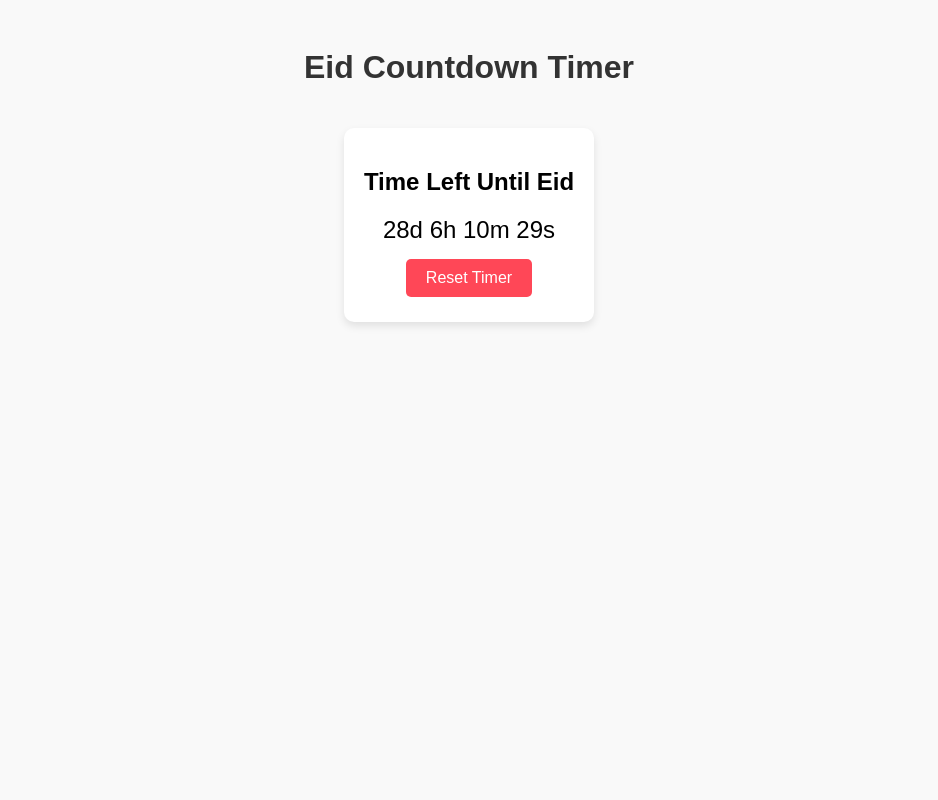
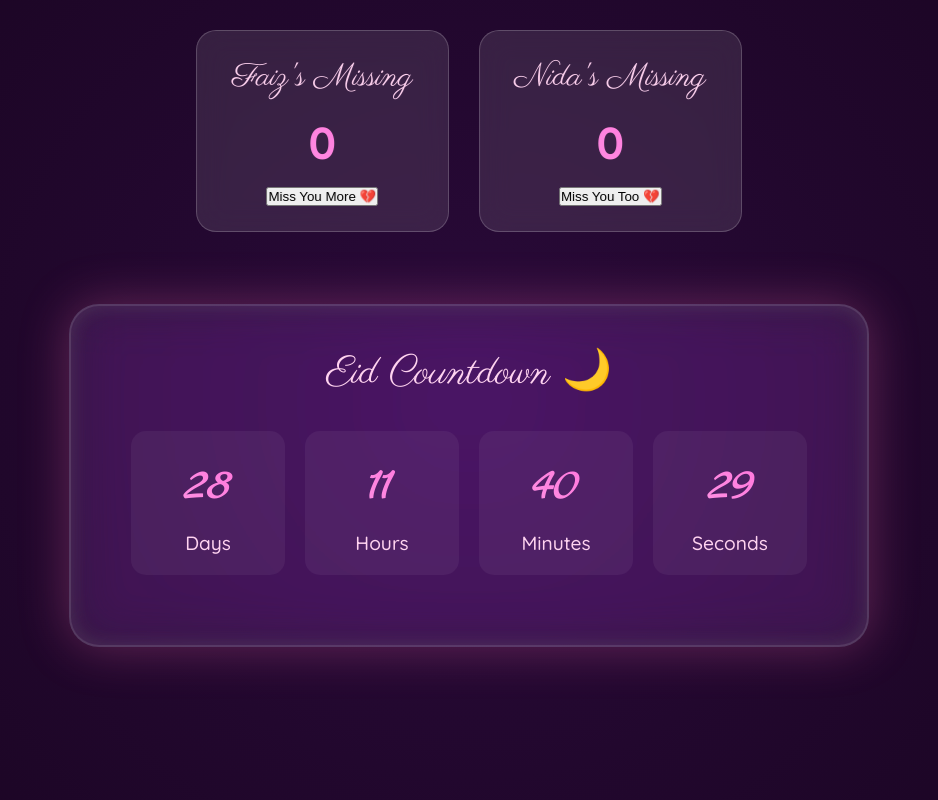
Before and after one commit to Dragonfruit0/main, a plain HTML site: page index.html in a window 1280 px wide. Shown: the whole page, without its empty margins (171-1109 px from the left). Drawn offline with Linux system fonts and the light colour scheme; no server answers.

Commit message:
Updated code and fixed Firestore & timer issues

```diff
--- a/index.html
+++ b/index.html
@@ -1,72 +1,18 @@
 <!DOCTYPE html>
 <html lang="en">
 <head>
-    <meta charset="UTF-8">
-    <meta name="viewport" content="width=device-width, initial-scale=1.0">
-    <title>Eid Countdown Timer</title>
+  <script type="module">
+    // Import the functions you need from the SDKs you need
+    import { initializeApp } from "https://www.gstatic.com/firebasejs/11.4.0/firebase-app.js";
+    import { getFirestore, doc, getDoc, setDoc } from "https://www.gstatic.com/firebasejs/11.4.0/firebase-firestore.js";
+    import { getAnalytics } from "https://www.gstatic.com/firebasejs/11.4.0/firebase-analytics.js";
 
-    <style>
-        body {
-            font-family: Arial, sans-serif;
-            text-align: center;
-            background-color: #f9f9f9;
-            padding: 20px;
-        }
-        .timer-container {
-            margin: 20px;
-            padding: 20px;
-            border-radius: 10px;
-            background: white;
-            box-shadow: 0px 4px 8px rgba(0, 0, 0, 0.1);
-            display: inline-block;
-        }
-        h1 {
-            color: #333;
-        }
-        .timer {
-            font-size: 24px;
-            margin: 10px 0;
-        }
-        .btn {
-            padding: 10px 20px;
-            margin: 5px;
-            border: none;
-            cursor: pointer;
-            font-size: 16px;
-            border-radius: 5px;
-            transition: 0.3s;
-        }
-        .btn-start {
-            background-color: #ff4757;
-            color: white;
-        }
-        .btn:hover {
-            transform: scale(1.1);
-        }
-    </style>
-
-</head>
-<body>
-
-    <h1>Eid Countdown Timer</h1>
-
-    <div class="timer-container">
-        <h2>Time Left Until Eid</h2>
-        <p class="timer" id="eidTimer">Loading...</p>
-        <button class="btn btn-start" onclick="resetTimer()">Reset Timer</button>
-    </div>
-
-    <script type="module">
-        // Import Firebase Modules
-        import { initializeApp } from "https://www.gstatic.com/firebasejs/11.4.0/firebase-app.js";
-        import { getFirestore, doc, setDoc, onSnapshot, getDoc } from "https://www.gstatic.com/firebasejs/11.4.0/firebase-firestore.js";
-
-        // Firebase Configuration
+    // Your web app's Firebase configuration
     const firebaseConfig = {
       apiKey: "AIzaSyBeo2NwH9Z1TPu_nXQ7HvEKHO8vS5Pun0M",
       authDomain: "counters-e8e28.firebaseapp.com",
       projectId: "counters-e8e28",
-            storageBucket: "counters-e8e28.appspot.com",
+      storageBucket: "counters-e8e28.firebasestorage.app",
       messagingSenderId: "528032871144",
       appId: "1:528032871144:web:3de94ce989e09058f00f5d",
       measurementId: "G-SC3M3FPSRP"
@@ -75,72 +21,305 @@
     // Initialize Firebase
     const app = initializeApp(firebaseConfig);
     const db = getFirestore(app);
+    const analytics = getAnalytics(app);
 
-        // Reference to Firestore document
-        const timerRef = doc(db, "events", "eidCountdown");
+    // Reference to the document where counters are stored
+    const countersRef = doc(db, 'counters', 'missingCounts');
 
-        // Set Eid date (March 30, 2025, 7:00 PM IST)
-        const eidDate = new Date("2025-03-30T19:00:00+05:30").getTime();
+    // Initialize counters
+    let faizCount = 0;
+    let nidaCount = 0;
 
-        // Function to update countdown
-        function updateCountdown() {
+    // Load counts from Firestore on page load
+    window.onload = async function() {
+      const docSnap = await getDoc(countersRef);
+      if (docSnap.exists()) {
+        const data = docSnap.data();
+        faizCount = data.faiz || 0;
+        nidaCount = data.nida || 0;
+        updateDisplays();
+      }
+    }
+
+    // Function to update the displayed counters
+    function updateDisplays() {
+      document.getElementById('faizCounter').textContent = faizCount;
+      document.getElementById('nidaCounter').textContent = nidaCount;
+    }
+
+    // Function to increment counters and update Firestore
+    async function incrementCounter(person, event) {
+      if (person === 'faiz') {
+        faizCount++;
+      } else {
+        nidaCount++;
+      }
+
+      // Update Firestore with the new counts
+      try {
+        await setDoc(countersRef, {
+          faiz: faizCount,
+          nida: nidaCount
+        }, { merge: true });
+      } catch (error) {
+        console.error("Error updating Firestore:", error);
+      }
+
+      // Update the displayed counters
+      updateDisplays();
+
+      // Calculate button center position for particle effect
+      const btnRect = event.target.getBoundingClientRect();
+      const x = btnRect.left + btnRect.width / 2;
+      const y = btnRect.top + btnRect.height / 2;
+
+      // Create multiple particle effects
+      for (let i = 0; i < 8; i++) {
+        setTimeout(() => createParticle(x, y), i * 50);
+      }
+    }
+
+    // Function to create particle effects
+    function createParticle(x, y) {
+      const particles = ['❀', '✧', '✦', '♡', '✿', '❁', '✼', '❋'];
+      const particle = document.createElement('div');
+      particle.className = 'magic-particle';
+      particle.style.left = `${x}px`;
+      particle.style.top = `${y}px`;
+      particle.textContent = particles[Math.floor(Math.random() * particles.length)];
+      particle.style.color = `hsl(${Math.random() * 360}, 100%, 70%)`;
+      document.body.appendChild(particle);
+
+      particle.addEventListener('animationend', () => particle.remove());
+    }
+  </script>
+
+  <script src="https://www.gstatic.com/firebasejs/9.22.2/firebase-app-compat.js"></script>
+  <script src="https://www.gstatic.com/firebasejs/9.22.2/firebase-firestore-compat.js"></script>
+
+  <meta charset="UTF-8">
+  <meta name="viewport" content="width=device-width, initial-scale=1.0">
+  <title>Enchanted Love Realm</title>
+  <style>
+    @import url('https://fonts.googleapis.com/css2?family=Parisienne&family=Quicksand:wght@300;500;700&family=Marck+Script&display=swap');
+
+    * {
+      margin: 0;
+      padding: 0;
+      box-sizing: border-box;
+    }
+
+    body {
+      min-height: 100vh;
+      display: flex;
+      flex-direction: column;
+      justify-content: center;
+      align-items: center;
+      background: radial-gradient(circle at center, #2a0a3a, #1a0522);
+      font-family: 'Quicksand', sans-serif;
+      overflow-x: hidden;
+      position: relative;
+    }
+
+    /* Counters Container */
+    .counters-container {
+      position: fixed;
+      top: 30px;
+      left: 50%;
+      transform: translateX(-50%);
+      display: flex;
+      gap: 30px;
+      z-index: 100;
+    }
+
+    .counter-box {
+      background: rgba(255, 255, 255, 0.1);
+      padding: 25px 35px;
+      border-radius: 20px;
+      backdrop-filter: blur(15px);
+      border: 1px solid rgba(255, 255, 255, 0.2);
+      min-width: 220px;
+      text-align: center;
+      transition: transform 0.3s ease;
+    }
+
+    .counter-box:hover {
+      transform: translateY(-5px);
+    }
+
+    .counter-title {
+      font-family: 'Parisienne', cursive;
+      color: #ffd3f0;
+      font-size: 2rem;
+      margin-bottom: 15px;
+    }
+
+    .counter-number {
+      font-size: 2.8rem;
+      background: linear-gradient(45deg, #ff9de6, #ff6bda);
+      -webkit-background-clip: text;
+      background-clip: text;
+      color: transparent;
+      margin: 15px 0;
+      font-weight: 700;
+    }
+
+    /* Eid Timer Container */
+    .eid-container {
+      background: rgba(255, 255, 255, 0.08);
+      backdrop-filter: blur(25px) saturate(180%);
+      border-radius: 30px;
+      padding: 40px 60px;
+      border: 2px solid rgba(255, 255, 255, 0.15);
+      box-shadow: 0 0 50px rgba(255, 105, 180, 0.3),
+                  inset 0 0 20px rgba(255, 255, 255, 0.1);
+      text-align: center;
+      margin-top: 150px;
+      width: 90%;
+      max-width: 800px;
+    }
+
+    .timer-box {
+      display: grid;
+      grid-template-columns: repeat(4, 1fr);
+      gap: 20px;
+      margin: 30px 0;
+    }
+
+    .timer-item {
+      padding: 20px;
+      background: rgba(255, 255, 255, 0.05);
+      border-radius: 15px;
+    }
+
+    .timer-number {
+      font-size: 3.5rem;
+      background: linear-gradient(45deg, #ff9de6, #ff6bda);
+      -webkit-background-clip: text;
+      background-clip: text;
+      color: transparent;
+      font-family: 'Marck Script', cursive;
+    }
+
+    .timer-label {
+      color: #ffd3f0;
+      font-size: 1.2rem;
+      margin-top: 10px;
+    }
+
+    /* Particles */
+    .magic-particle {
+      position: absolute;
+      pointer-events: none;
+      animation: particleFloat 4s linear forwards;
+      opacity: 0;
+      font-size: 28px;
+      z-index: 99;
+    }
+
+    @keyframes particleFloat {
+      0% { transform: translateY(100vh) rotate(0deg); opacity: 1; }
+      100% { transform: translateY(-20vh) rotate(720deg); opacity: 0; }
+    }
+
+    /* Responsive Design */
+    @media (max-width: 768px) {
+      .counters-container {
+        flex-direction: column;
+        width: 90%;
+        top: 20px;
+      }
+
+      .eid-container {
+        padding: 30px 20px;
+        margin: 200px 20px 0;
+      }
+
+      .timer-box {
+        grid-template-columns: 1fr;
+      }
+
+      .counter-box {
+        padding: 20px;
+        min-width: auto;
+      }
+
+      .timer-number {
+        font-size: 2.5rem;
+      }
+    }
+  </style>
+</head>
+<body>
+  <div class="counters-container">
+    <div class="counter-box">
+      <div class="counter-title">Faiz's Missing</div>
+      <div class="counter-number" id="faizCounter">0</div>
+      <button class="missing-button" onclick="incrementCounter('faiz', event)">
+        Miss You More 💔
+      </button>
+    </div>
+
+    <div class="counter-box">
+      <div class="counter-title">Nida's Missing</div>
+      <div class="counter-number" id="nidaCounter">0</div>
+      <button class="missing-button" onclick="incrementCounter('nida', event)">
+        Miss You Too 💔
+      </button>
+    </div>
+  </div>
+
+  <div class="eid-container">
+    <div class="counter-title" style="font-size: 2.5rem;">Eid Countdown 🌙</div>
+    <div class="timer-box" id="countdown">
+      <div class="timer-item">
+        <div class="timer-number" id="days">00</div>
+        <div class="timer-label">Days</div>
+      </div>
+      <div class="timer-item">
+        <div class="timer-number" id="hours">00</div>
+        <div class="timer-label">Hours</div>
+      </div>
+      <div class="timer-item">
+        <div class="timer-number" id="minutes">00</div>
+        <div class="timer-label">Minutes</div>
+      </div>
+      <div class="timer-item">
+        <div class="timer-number" id="seconds">00</div>
+        <div class="timer-label">Seconds</div>
+      </div>
+    </div>
+  </div>
+
+  <script>
+    // ===== Eid Countdown Timer =====
+    const eidDate = new Date('2025-03-30T19:00:00').getTime();
+
+    function updateTimer() {
       const now = new Date().getTime();
       const distance = eidDate - now;
 
-            if (distance <= 0) {
-                document.getElementById("eidTimer").innerText = "Eid Mubarak! 🎉";
-                return;
-            }
-
-            // Time calculations
       const days = Math.floor(distance / (1000 * 60 * 60 * 24));
       const hours = Math.floor((distance % (1000 * 60 * 60 * 24)) / (1000 * 60 * 60));
       const minutes = Math.floor((distance % (1000 * 60 * 60)) / (1000 * 60));
       const seconds = Math.floor((distance % (1000 * 60)) / 1000);
 
-            // Update UI
-            document.getElementById("eidTimer").innerText = `${days}d ${hours}h ${minutes}m ${seconds}s`;
-
-            // Save remaining time to Firestore every minute
-            if (seconds % 60 === 0) {
-                saveTimeToFirestore(days, hours, minutes, seconds);
-            }
+      if (distance < 0) {
+        document.getElementById('days').textContent = '00';
+        document.getElementById('hours').textContent = '00';
+        document.getElementById('minutes').textContent = '00';
+        document.getElementById('seconds').textContent = '00';
+        return;
       }
 
-        // Save time to Firestore
-        async function saveTimeToFirestore(days, hours, minutes, seconds) {
-            try {
-                await setDoc(timerRef, {
-                    days, hours, minutes, seconds
-                }, { merge: true });
-            } catch (error) {
-                console.error("Error updating Firestore:", error);
-            }
+      document.getElementById('days').textContent = days.toString().padStart(2, '0');
+      document.getElementById('hours').textContent = hours.toString().padStart(2, '0');
+      document.getElementById('minutes').textContent = minutes.toString().padStart(2, '0');
+      document.getElementById('seconds').textContent = seconds.toString().padStart(2, '0');
     }
 
-        // Real-time listener for updates
-        onSnapshot(timerRef, (docSnap) => {
-            if (docSnap.exists()) {
-                const data = docSnap.data();
-                document.getElementById("eidTimer").innerText = `${data.days}d ${data.hours}h ${data.minutes}m ${data.seconds}s`;
-            }
-        });
-
-        // Reset Timer Function
-        async function resetTimer() {
-            try {
-                await setDoc(timerRef, {
-                    days: 0, hours: 0, minutes: 0, seconds: 0
-                });
-            } catch (error) {
-                console.error("Error resetting timer:", error);
-            }
-        }
-
-        // Start countdown interval
-        setInterval(updateCountdown, 1000);
-
+    updateTimer();
+    setInterval(updateTimer, 1000);
   </script>
-
 </body>
 </html>
```
Lines whose indentation alone changed are shown as unchanged.
